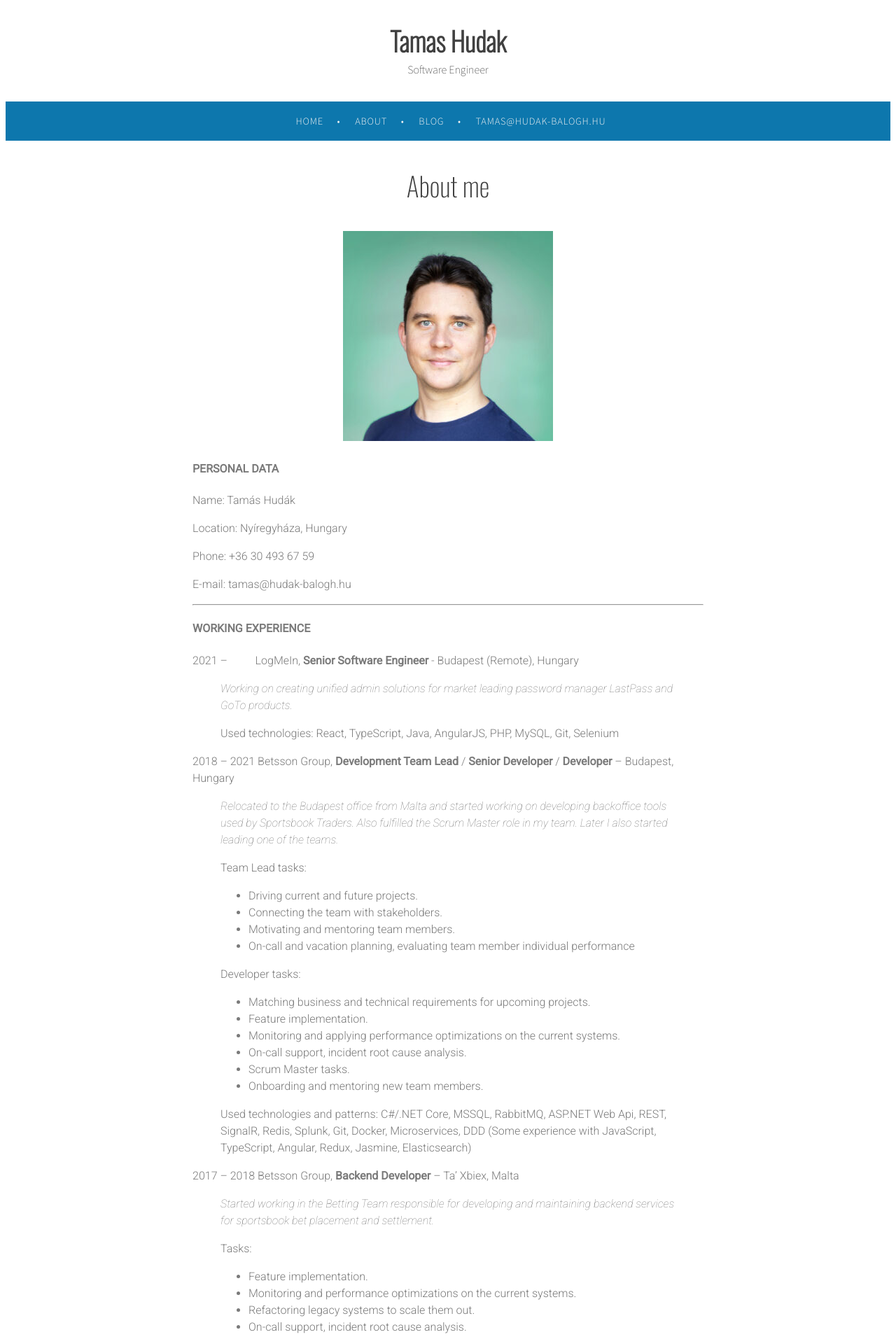
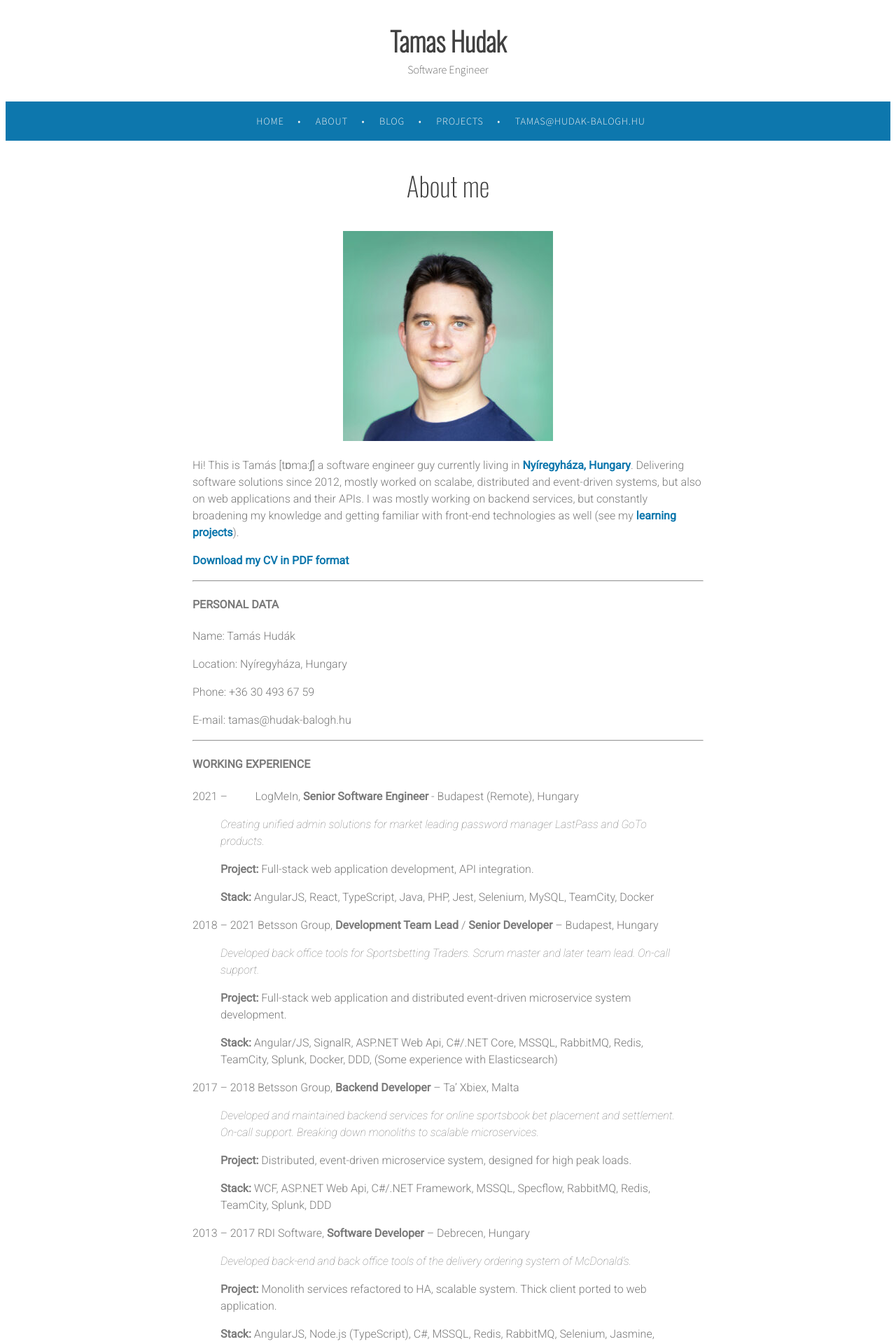
Before and after one commit to tomhudak/tomhudak.github.io, a Jekyll site: the page built from about.md, in a window 1280 px wide. Shown: the top 1920 px of the page at 70% size. Built offline with Jekyll 4.4.1, drawn with Linux system fonts in a browser that asks for light colours; some of the changed text lies outside the part shown.

Commit message:
About updates and projects page added

```diff
--- a/_includes/header.html
+++ b/_includes/header.html
@@ -21,7 +21,9 @@
       <li class="page-link"><a  href="{{ site.url }}">Home</a></li>
       <li class="page-link"><a href="{{ site.baseurl }}/about">About</a></li>
       <li class="page-link"><a href="{{ site.baseurl }}/blog">Blog</a></li>
-      <li class="page-link"><a href="mailto:{{ site.email }}">{{ site.email }}</a></li>
+      <li class="page-link"><a href="{{ site.baseurl }}/projects">Projects</a></li>
+      <li class="page-link desktop-email"><a href="mailto:{{ site.email }}">{{ site.email }}</a></li>
+      <li class="page-link smallscreen-email"><a href="mailto:{{ site.email }}">Email</a></li>
 
       </ul>
     </nav>
--- a/about.md
+++ b/about.md
@@ -12,6 +12,11 @@ include: true
     <img src="../assets/tamas.jpeg" alt="Tamas Hudak" />
 </p>
 
+Hi! This is Tamás [tɒma:ʃ] a software engineer guy currently living in [Nyíregyháza, Hungary](https://www.google.com/maps/place/Ny%C3%ADregyh%C3%A1za/@47.9423955,21.700909,11z/data=!3m1!4b1!4m5!3m4!1s0x47389fe7b75757df:0x400c4290c1e11a0!8m2!3d47.9495324!4d21.7244053?hl=en). Delivering software solutions since 2012, mostly worked on scalabe, distributed and event-driven systems, but also on web applications and their APIs. I was mostly working on backend services, but constantly broadening my knowledge and getting familiar with front-end technologies as well (see my [learning projects](/projects)).
+
+[Download my CV in PDF format](/assets/Tamas_Hudak_CV.pdf)
+
+---
 #### PERSONAL DATA
 Name: Tamás Hudák
 
@@ -25,66 +30,57 @@ E-mail: tamas@hudak-balogh.hu
 #### WORKING EXPERIENCE
 
 2021 – <span>&emsp;&emsp;</span> LogMeIn, **Senior Software Engineer** - Budapest (Remote), Hungary
->*Working on creating unified admin solutions for market leading password manager LastPass and GoTo products.*
+>*Creating unified admin solutions for market leading password
+manager LastPass and GoTo products.*
 
->Used technologies:
-React, TypeScript, Java, AngularJS, PHP, MySQL, Git, Selenium
+>**Project:** Full-stack web application development, API integration.
 
-2018 – 2021 Betsson Group, **Development Team Lead** / **Senior Developer** / **Developer** – Budapest, Hungary
+>**Stack:** AngularJS, React, TypeScript, Java, PHP, Jest, Selenium, MySQL, TeamCity,
+Docker
 
->*Relocated to the Budapest office from Malta and started working on developing backoffice tools used by Sportsbook Traders. Also fulfilled the Scrum Master role in my team. Later I also started leading one of the teams.*
+2018 – 2021 Betsson Group, **Development Team Lead** / **Senior Developer** – Budapest, Hungary
 
->Team Lead tasks:
-- Driving current and future projects.
-- Connecting the team with stakeholders.
-- Motivating and mentoring team members.
-- On-call and vacation planning, evaluating team member individual performance
+>*Developed back office tools for Sportsbetting Traders. Scrum master and later team
+lead. On-call support.*
 
+>**Project:** Full-stack web application and distributed event-driven microservice
+system development.
 
->Developer tasks:
-- Matching business and technical requirements for upcoming projects.
-- Feature implementation.
-- Monitoring and applying performance optimizations on the current systems.
-- On-call support, incident root cause analysis.
-- Scrum Master tasks.
-- Onboarding and mentoring new team members.
-
->Used technologies and patterns:
-C#/.NET Core, MSSQL, RabbitMQ, ASP.NET Web Api, REST, SignalR, Redis, Splunk, Git, Docker, Microservices, DDD (Some experience with JavaScript, TypeScript, Angular, Redux, Jasmine, Elasticsearch)
+>**Stack:** Angular/JS, SignalR, ASP.NET Web Api, C#/.NET Core, MSSQL, RabbitMQ, Redis,
+TeamCity, Splunk, Docker, DDD, (Some experience with Elasticsearch)
 
 2017 – 2018 Betsson Group, **Backend Developer** – Ta’ Xbiex, Malta
 
->*Started working in the Betting Team responsible for developing and maintaining backend services for sportsbook bet placement and settlement.*
+>*Developed and maintained backend services for online sportsbook bet placement and
+settlement. On-call support. Breaking down monoliths to scalable microservices.*
 
->Tasks:
-- Feature implementation.
-- Monitoring and performance optimizations on the current systems.
-- Refactoring legacy systems to scale them out.
-- On-call support, incident root cause analysis.
+>**Project:** Distributed, event-driven microservice system, designed for high peak loads.
 
->Used technologies:
-C#/.NET Framework, MSSQL, Redis, RabbitMQ, WCF, ASP.NET Web Api, REST, Splunk, AppDynamics, Git, Specflow
+>**Stack:** WCF, ASP.NET Web Api, C#/.NET Framework, MSSQL, Specflow, RabbitMQ,
+Redis, TeamCity, Splunk, DDD
 
 2013 – 2017 RDI Software, **Software Developer** – Debrecen, Hungary
 
->*Was working in the team responsible for developing and maintaining the back-end and back office tools of the ordering system of McDonald’s.*
+>*Developed back-end and back office tools of the delivery ordering system of
+McDonald's.*
 
->Tasks:
-- Feature implementation.
-- Old system refactor to make it highly available and scalable.
-- Creating POCs to test new technologies to be used.
+>**Project:** Monolith services refactored to HA, scalable system. Thick client ported to
+web application.
 
->Used technologies:
-C#, MSSQL, Redis, RabbitMQ, Node.js, AngularJS, TypeScript, Selenium, Jasmine, Cassandra, Git, Specflow (ASP.NET MVC, Silverlight MVVM, TFS on Legacy systems)
+>**Stack:** AngularJS, Node.js (TypeScript), C#, MSSQL, Redis, RabbitMQ, Selenium,
+Jasmine, Cassandra, Specflow (ASP.NET MVC, WCF, Silverlight MVVM, on Legacy
+systems)
 
 2012 Aktuál Bau, **IT Intern** – Nyíregyháza, Hungary
 
 >*Developing new financial, logistics and administration modules for the company’s ERP system.*
 
->Used technologies: C#, Visual Basic, MSSQL
+>**Stack:** Stack: C#, Visual Basic, MSSQL
 
 ---
-#### CERTIFICATIONS
+#### CERTIFICATIONS & WORKSHOPS
+
+2020 Designing Microservices (NDC Workshop)
 
 2019 Certified ScrumMaster
 
--- a/css/main.scss
+++ b/css/main.scss
@@ -147,8 +147,9 @@ li.page-link a:after {
     display: inline;
 }
 
-li.page-link:last-child a:after {
+li.desktop-email a:after {
     content: "";
+    white-space: pre;
 }
 
 li.page-link {
@@ -241,6 +242,14 @@ p.italic {
   font-size: 0.9em;
 }
 
+li.smallscreen-email {
+    display: none;
+}
+
+li.desktop-email {
+    display: inline;
+}
+
 @media only screen and (max-width: 800px) {
     .intro-left {
         width: 100%;
@@ -262,15 +271,10 @@ p.italic {
     }
   }
 
-  @media only screen and (max-width: 468px) {
-    li.page-link:nth-last-child(-n+2) a:after {
+  @media only screen and (max-width: 530px) {
+    li.page-link:nth-last-child(-n+3) a:after {
         content: "\a";
         white-space: pre;
-    }
-
-    li.page-link:last-child {
-        display: block;
-        margin-left: 16px;
     }
 
     .build {
@@ -281,3 +285,38 @@ p.italic {
         position: absolute;
     }
   }
+
+
+  @media only screen and (max-width: 395px) {
+    li.page-link:nth-last-child(-n+4) a:after {
+        content: "";
+    }
+
+    li.page-link:nth-last-child(-n+3) a:after {
+        content: " \2022";
+        white-space: pre;
+    }
+
+    li.page-link:nth-last-child(-n+1) a:after {
+        content: "\a";
+        white-space: pre;
+    }
+
+    li.page-link:last-child {
+        display: inline;
+    }
+
+    li.smallscreen-email {
+        display: inline;
+    }
+
+    li.smallscreen-email a:after {
+        content: "";
+        white-space: pre;
+    }
+
+    li.desktop-email {
+        display:none;
+        visibility: hidden;
+    }
+  }
```
Also changed, not shown: projects.md (added, +33 -0 lines), assets/todolist.png (added), 1 other file.
